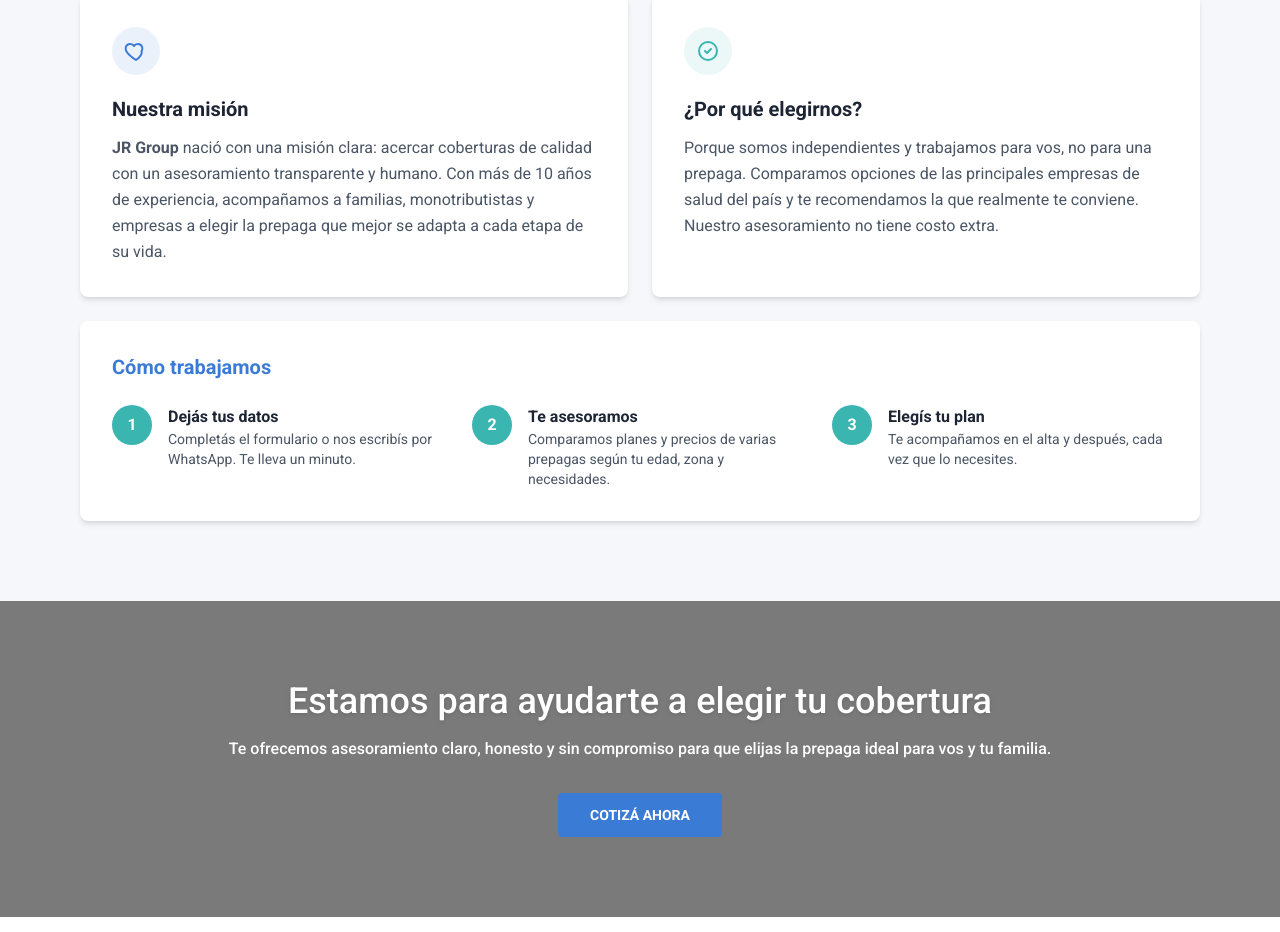
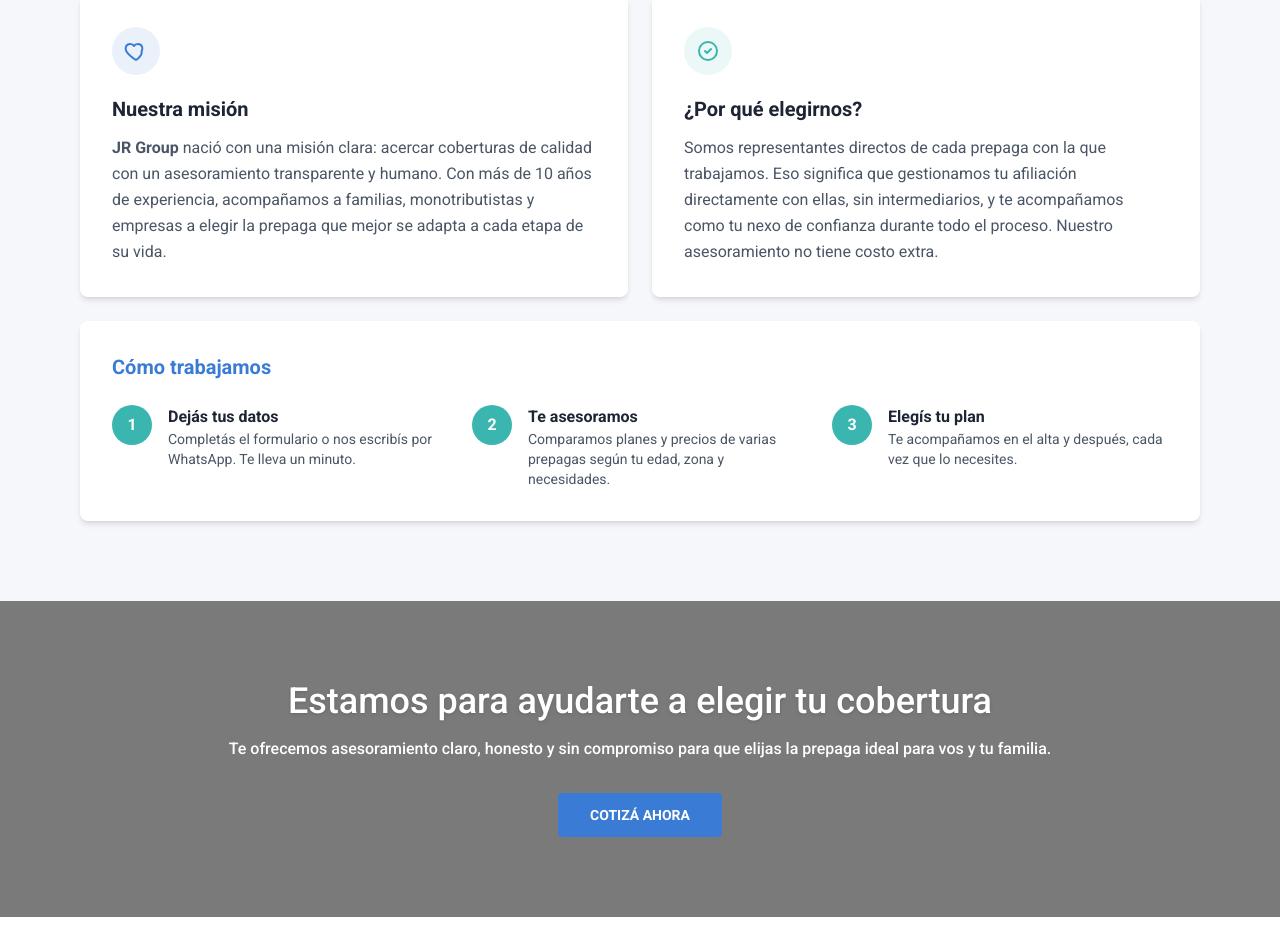
Before and after one commit to santiagofdmkt/jrgroup-web, a Next.js app: page / in a window 1280 px wide. Shown: the part 1540-2472 px from the top of the page. Built offline with nearby package versions, Linux system fonts and the light colour scheme.

Commit message:
ajustar texto de por que elegirnos

```diff
--- a/components/QuienesSomos.tsx
+++ b/components/QuienesSomos.tsx
@@ -34,9 +34,9 @@ export default function QuienesSomos() {
             </div>
             <h3 className="mt-5 text-xl font-bold text-jr-texto">¿Por qué elegirnos?</h3>
             <p className="mt-3 leading-relaxed text-gray-600">
-              Porque somos independientes y trabajamos para vos, no para una prepaga. Comparamos opciones de las
-              principales empresas de salud del país y te recomendamos la que realmente te conviene. Nuestro
-              asesoramiento no tiene costo extra.
+              Somos representantes directos de cada prepaga con la que trabajamos. Eso significa que gestionamos tu
+              afiliación directamente con ellas, sin intermediarios, y te acompañamos como tu nexo de confianza
+              durante todo el proceso. Nuestro asesoramiento no tiene costo extra.
             </p>
           </div>
 
```
